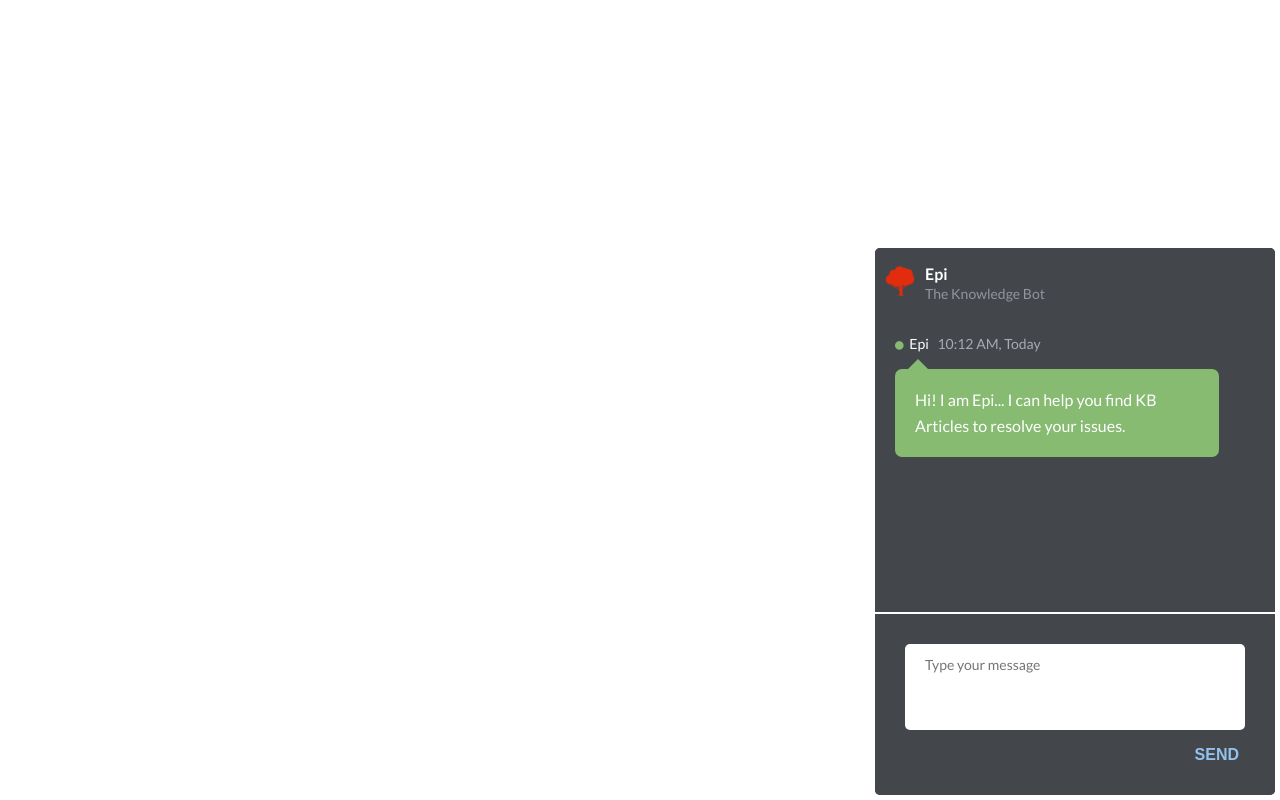
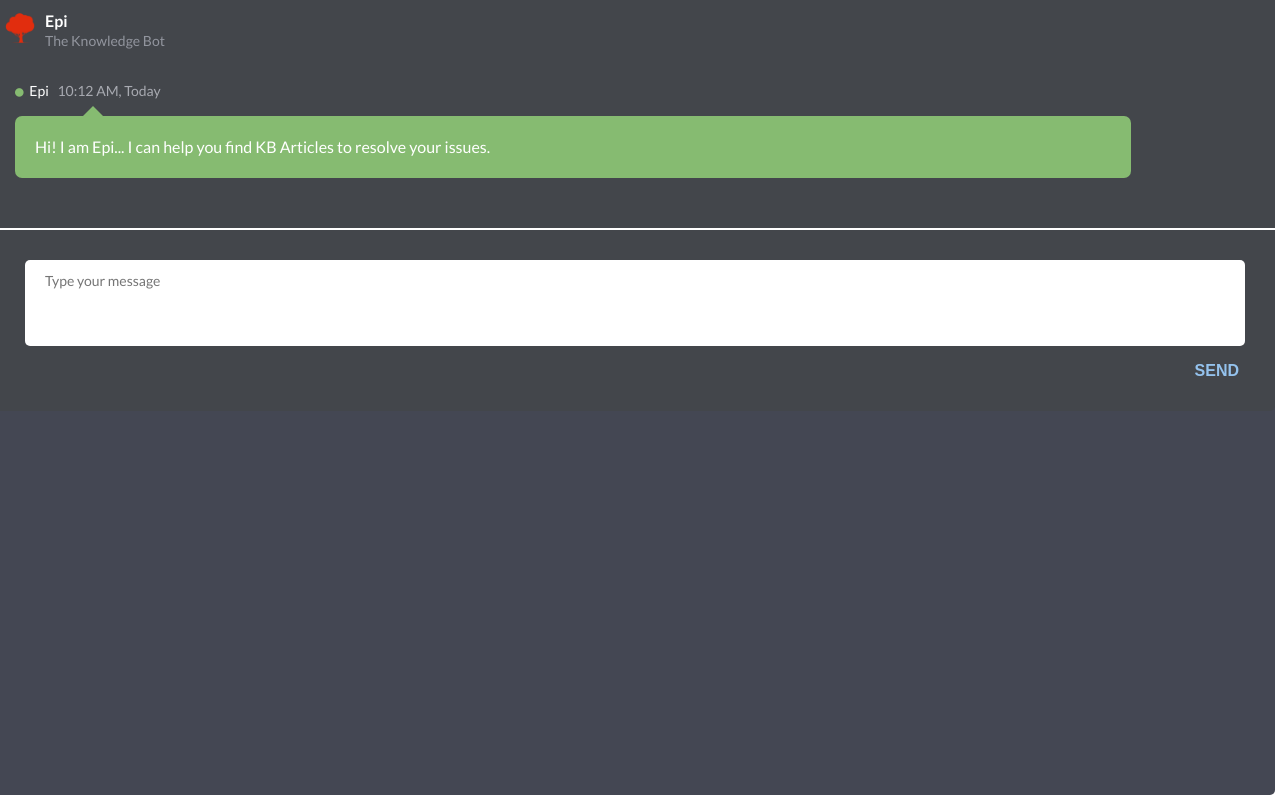
Before and after one commit to scirop/Epi, a PHP site: page / in a window 1280 px wide. Run offline with PHP 8.4, Linux system fonts and the light colour scheme; some libraries are stand-ins or nearby versions.

Commit message:
corrected css

```diff
--- a/static/css/style.css
+++ b/static/css/style.css
@@ -10,7 +10,8 @@ body {
 
 .container {
   margin: 0 auto;
-  width: 400px;
+  width: 100%;
+  height:100%;
   background: #444753;
   border-radius: 5px;
   position: fixed;
@@ -60,7 +61,7 @@ body {
   padding: 20px 20px 20px;
   border-bottom: 2px solid white;
   overflow-y: scroll;
-  height: 300px;
+  height: auto;
 }
 .chat .chat-history .message-data {
   margin-bottom: 15px;
```
Also changed, not shown: 3 other files.
